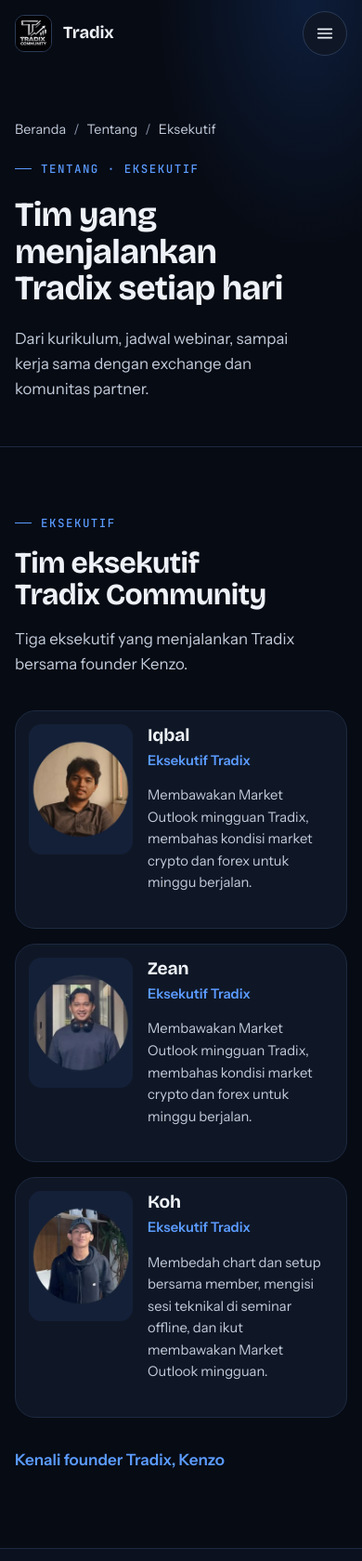
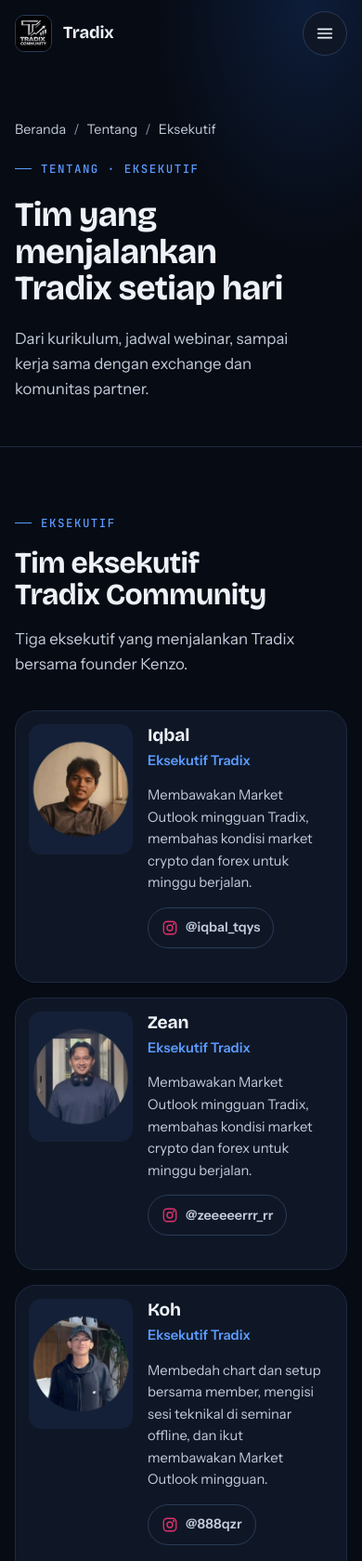
Before and after one commit to Monstree22/Project-Website-Tradix, an Astro site: page /tentang/eksekutif in a window 390 px wide. Shown: the top 1679 px of the page at 93% size. Built offline with nearby package versions, Linux system fonts and the light colour scheme; Astro itself is replaced by a stand-in of ours.

Commit message:
Add Instagram links for the founder and executives
Each team member can have an Instagram handle in src/data/team.ts. Person
cards show it as its own link (the name links to the profile page, so
links are no longer nested) and the founder hero gets an Instagram
button.

Co-Authored-By: Claude Opus 5.5 <noreply@anthropic.com>
Claude-Session: https://claude.ai/code/session_01MsvpfqfZ59LWQzxJ2fcNaj

```diff
--- a/src/components/PersonCard.astro
+++ b/src/components/PersonCard.astro
@@ -4,21 +4,35 @@ interface Props {
   person: Person;
   href?: string;
 }
+import Icon from './Icon.astro';
 const { person, href } = Astro.props;
-const Tag = href ? 'a' : 'article';
 ---
 
-<Tag class="person card" href={href}>
+<article class:list={['person card', { linked: href }]}>
   <div class="frame portrait">
     <img src={person.photo} alt={`Foto ${person.name}`} width="480" height="600" loading="lazy" />
   </div>
   <div class="meta">
-    <h3>{person.name}</h3>
+    <h3>{href ? <a class="name-link" href={href}>{person.name}</a> : person.name}</h3>
     <p class="role">{person.role}</p>
   </div>
   <p>{person.bio}</p>
   <div class="chips">{person.focus.map((f) => <span class="chip">{f}</span>)}</div>
-</Tag>
+  {
+    person.instagram && (
+      <a
+        class="ig"
+        href={`https://www.instagram.com/${person.instagram}/`}
+        target="_blank"
+        rel="noopener"
+        aria-label={`Instagram ${person.name}: @${person.instagram}`}
+      >
+        <Icon name="instagram" />
+        <span>@{person.instagram}</span>
+      </a>
+    )
+  }
+</article>
 
 <style>
   .person {
@@ -33,8 +47,61 @@ const Tag = href ? 'a' : 'article';
   }
   .meta,
   .person > p,
-  .chips {
-    padding-inline: 8px;
+  .chips,
+  .ig {
+    margin-inline: 8px;
+  }
+  /* kartu yang punya halaman profil: seluruh kartu bisa diklik lewat nama */
+  .linked {
+    transition:
+      transform 0.2s var(--ease),
+      border-color 0.2s var(--ease);
+  }
+  .linked:hover {
+    transform: translateY(-2px);
+    border-color: var(--line-2);
+  }
+  .name-link {
+    text-decoration: none;
+  }
+  .name-link::after {
+    content: '';
+    position: absolute;
+    inset: 0;
+    border-radius: inherit;
+  }
+  .name-link:hover {
+    color: var(--accent-2);
+  }
+  .ig {
+    position: relative;
+    z-index: 1;
+    justify-self: start;
+    display: inline-flex;
+    align-items: center;
+    gap: 8px;
+    min-height: 44px;
+    padding: 8px 14px;
+    border-radius: var(--r-pill);
+    border: 1px solid var(--line-2);
+    color: var(--ink-2);
+    font-size: 0.9rem;
+    font-weight: 600;
+    text-decoration: none;
+    transition:
+      color 0.15s,
+      border-color 0.15s,
+      transform 0.15s var(--ease);
+  }
+  .ig:hover {
+    color: var(--ink);
+    border-color: #e1306c;
+    transform: translateY(-1px);
+  }
+  .ig :global(svg) {
+    width: 18px;
+    height: 18px;
+    color: #e1306c;
   }
   .meta {
     display: grid;
@@ -47,13 +114,14 @@ const Tag = href ? 'a' : 'article';
       align-items: start;
     }
     .portrait {
-      grid-row: 1 / 4;
+      grid-row: 1 / span 4;
       aspect-ratio: 4 / 5;
     }
     .meta,
     .person > p,
-    .chips {
-      padding-inline: 0;
+    .chips,
+    .ig {
+      margin-inline: 0;
     }
     .chips {
       display: none;
--- a/src/data/team.ts
+++ b/src/data/team.ts
@@ -9,6 +9,7 @@ export type Person = {
   role: string;
   group: 'founder' | 'eksekutif';
   photo: string;
+  instagram?: string; // tanpa @, mis. 'kenzosanda'
   focus: string[];
   bio: string;
 };
@@ -20,6 +21,7 @@ export const team: Person[] = [
     role: 'Founder Tradix Community',
     group: 'founder',
     photo: '/images/team/kenzo.webp',
+    instagram: 'kenzosanda',
     focus: ['Technical Analysis', 'Market Structure', 'Crypto'],
     bio: 'Mendirikan Tradix sebagai tempat belajar trading tanpa hype. Rutin membawakan sesi technical analysis di webinar dan meetup Tradix.',
   },
@@ -29,6 +31,7 @@ export const team: Person[] = [
     role: 'Eksekutif Tradix',
     group: 'eksekutif',
     photo: '/images/team/iqbal-eksekutif.webp',
+    instagram: 'iqbal_tqys',
     focus: ['Market Outlook', 'Crypto & Forex'],
     bio: 'Membawakan Market Outlook mingguan Tradix, membahas kondisi market crypto dan forex untuk minggu berjalan.',
   },
@@ -38,6 +41,7 @@ export const team: Person[] = [
     role: 'Eksekutif Tradix',
     group: 'eksekutif',
     photo: '/images/team/zean-eksekutif.webp',
+    instagram: 'zeeeeerrr_rr',
     focus: ['Market Outlook', 'Crypto & Forex'],
     bio: 'Membawakan Market Outlook mingguan Tradix, membahas kondisi market crypto dan forex untuk minggu berjalan.',
   },
@@ -47,6 +51,7 @@ export const team: Person[] = [
     role: 'Eksekutif Tradix',
     group: 'eksekutif',
     photo: '/images/team/koh-eksekutif.webp',
+    instagram: '888qzr',
     focus: ['Technical Analysis', 'Bedah chart', 'Market Outlook'],
     bio: 'Membedah chart dan setup bersama member, mengisi sesi teknikal di seminar offline, dan ikut membawakan Market Outlook mingguan.',
   },
```
Also changed, not shown: src/pages/tentang/founder.astro (+7 -0 lines).
